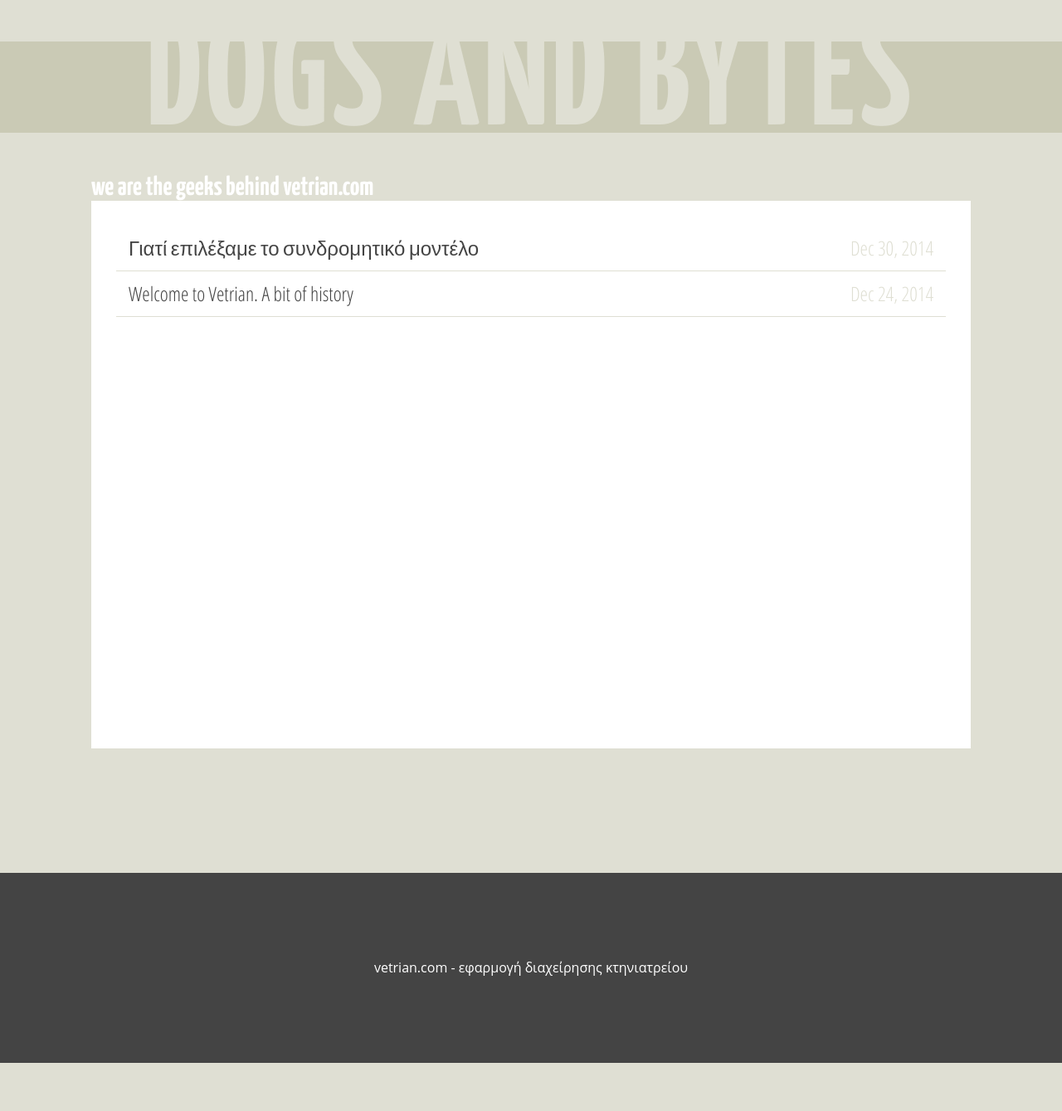
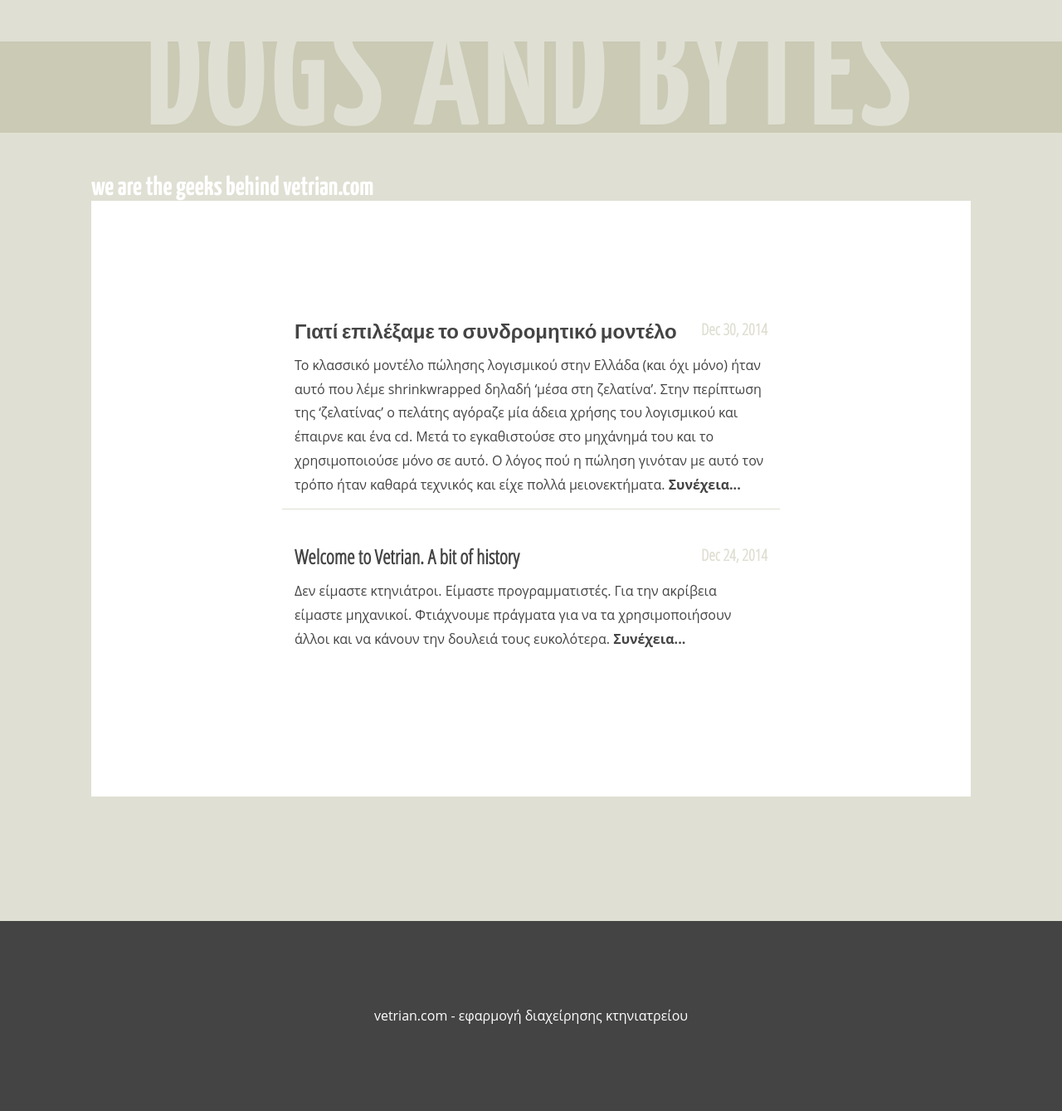
Before and after one commit to vassilis/vetrian-blog, a Jekyll site: the page built from index.html, in a window 1280 px wide. Shown: the whole page at 83% size. Built offline with Jekyll 4.4.1, drawn with Linux system fonts in a browser that asks for light colours; before the commit the page ends 1281 px from its top, so only the background shows below that.

Commit message:
added post excerpts in index

```diff
--- a/_posts/2014-12-24-welcome-to-vertrian.markdown
+++ b/_posts/2014-12-24-welcome-to-vertrian.markdown
@@ -5,8 +5,6 @@
 comments: true
 image: "1.jpg"
 ---
-
-Λίγα λόγια για το Vetrian:
 
 Δεν είμαστε κτηνιάτροι. Είμαστε προγραμματιστές. Για την ακρίβεια είμαστε μηχανικοί. Φτιάχνουμε πράγματα για να τα χρησιμοποιήσουν άλλοι και να κάνουν την δουλειά τους ευκολότερα.
 
--- a/_sass/_base.scss
+++ b/_sass/_base.scss
@@ -69,15 +69,20 @@
 
 .post-list {
   list-style: none;
-  margin: 0;
-  padding: 0;
+  margin: 0 auto;
+  max-width: 600px;
+  padding: 100px 0;
   li {
     padding: 15px;
+    margin-bottom: 30px;
     border-bottom: 1px #DFDFD3 solid;
+    &:last-child {
+      border-bottom: 0;
+    }
   }
   h2 {
-    font: 300 1.5em/1 'Open Sans Condensed', sans-serif;
-    margin: 0;
+    font: 700 1.5em/1 'Open Sans Condensed', sans-serif;
+    margin: 0 0 15px 0;
   }
   a {
     color: #444;
@@ -89,6 +94,7 @@
   .post-meta {
     float: right;
     color: #DFDFD3;
+    font-size: .8em;
   }
 }
 
@@ -98,10 +104,15 @@
   margin: 0 auto;
   max-width: 600px;
   .post-meta {
-    font-size: .8em;
+    color: #DFDFD3;
+    font: 700 1.3em/1 'Open Sans Condensed', sans-serif;
   }
   img {
     max-width: 100%;
+  }
+  h2 {
+    margin-top: 60px;
+    font: 700 1.6em/1 'Open Sans Condensed', sans-serif;
   }
 }
 
--- a/index.html
+++ b/index.html
@@ -9,6 +9,8 @@
         <a class="post-link" href="{{ post.url | prepend: site.baseurl }}">{{ post.title }}</a>
         <span class="post-meta">{{ post.date | date: "%b %-d, %Y" }}</span>
       </h2>
+      {{ post.excerpt | remove: '<p>' | remove: '</p>' }}
+      <strong><a href="{{ post.url | prepend: site.baseurl }}">Συνέχεια...</a></strong>
     </li>
   {% endfor %}
 </ul>
```
